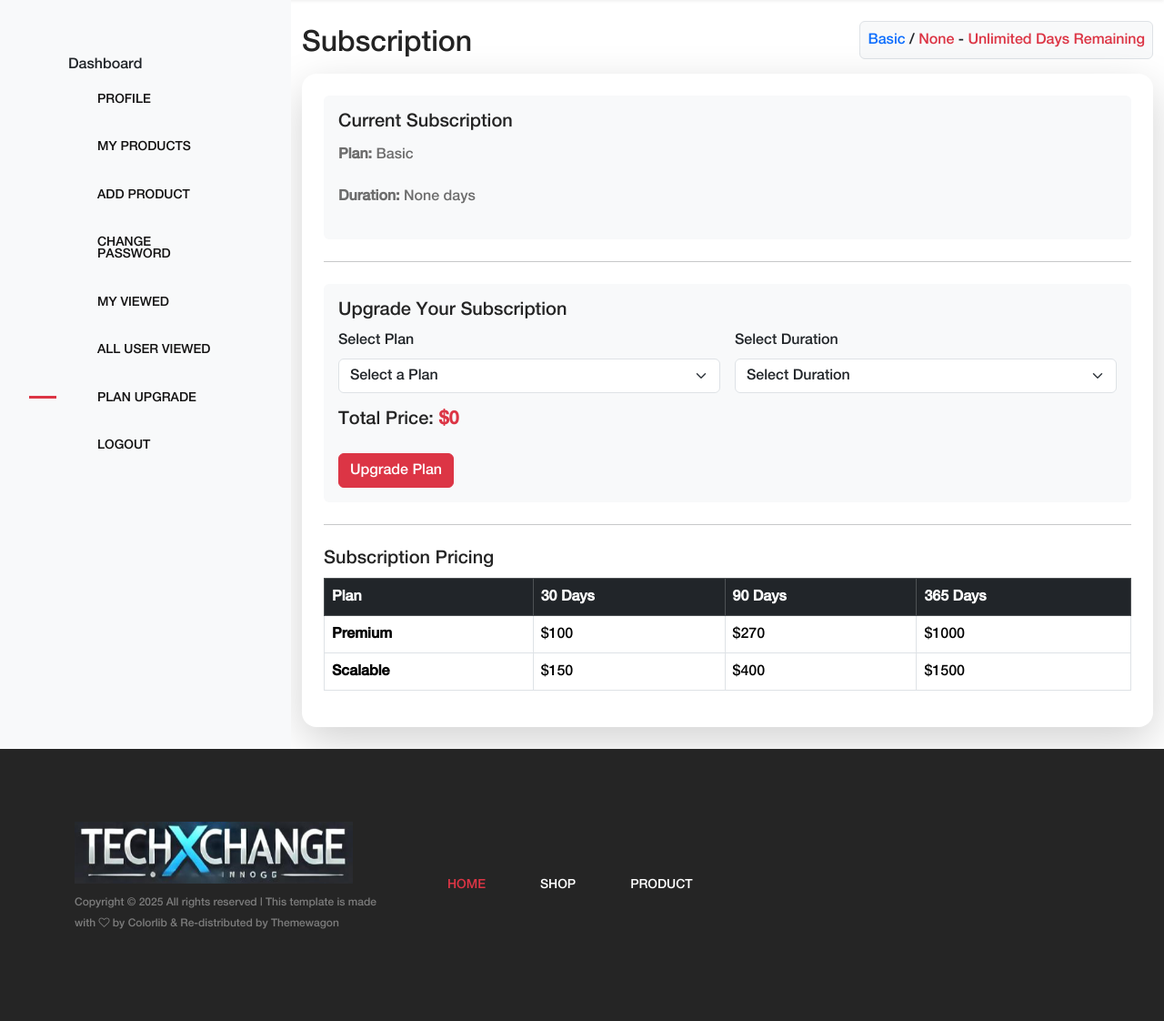
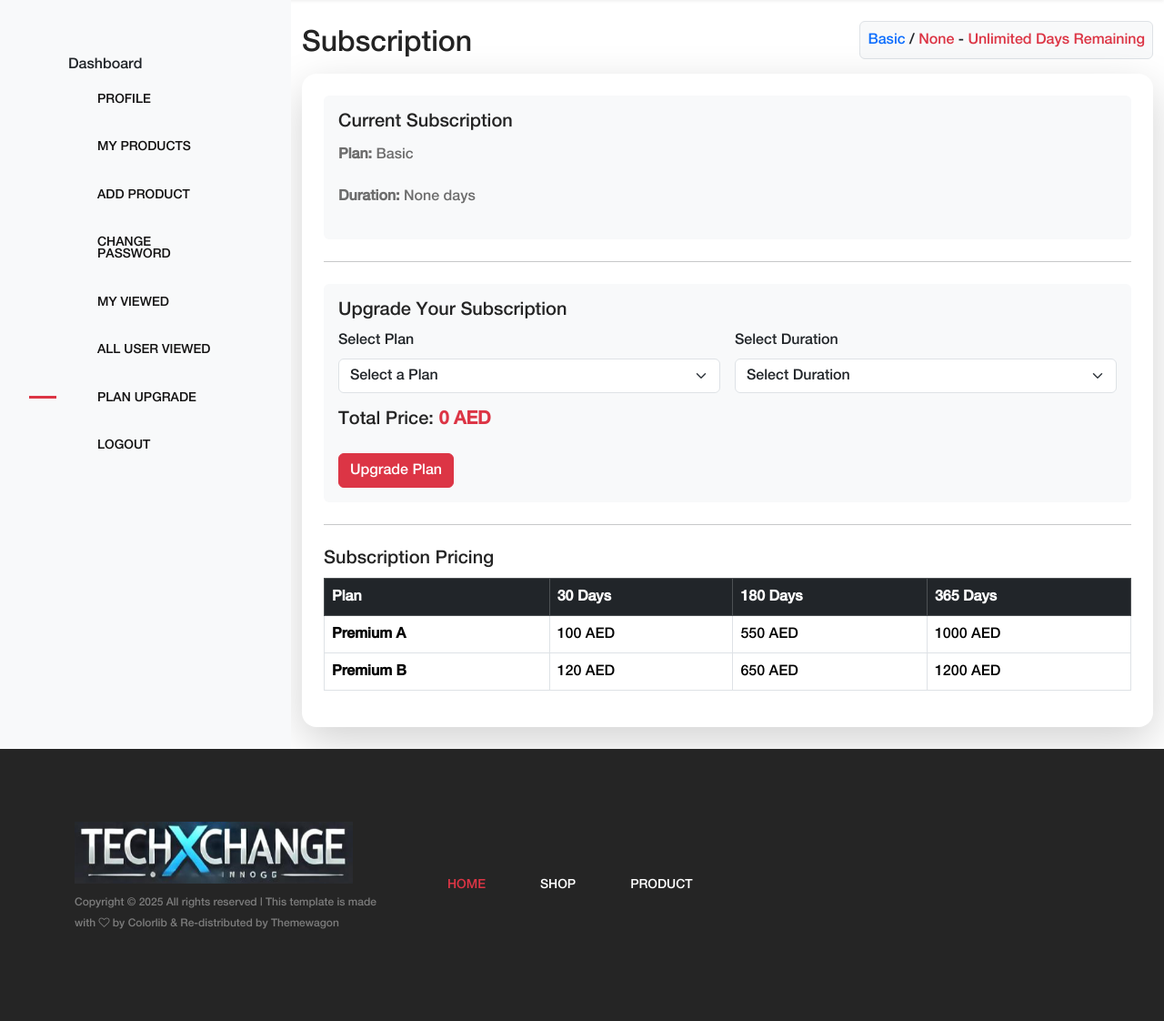
Before and after one commit to VIVEKVKC55/techx, a Django app: page /accounts/plan-upgrade/ in a window 1280 px wide. Shown: the part 80-1202 px from the top of the page at 91% size. Run offline with Django 5.2, Linux system fonts and the light colour scheme; the visitor is signed in with stand-in values (Sample User, id 1); data comes from the database, SQL or seed files in the repository; parts of the project's set-up code (start-up, migrations or seed data) failed here and were passed over; some libraries are stand-ins or nearby versions.

Commit message:
update plans details

```diff
--- a/customer/forms.py
+++ b/customer/forms.py
@@ -3,13 +3,15 @@
 
 # Define Subscription Pricing
 PLAN_PRICES = {
-    "premium": {30: 100, 90: 270, 365: 1000},  # Prices for Premium-A
-    "scalable": {30: 150, 90: 400, 365: 1500},  # Prices for Premium-B
+    "premium": {30: 100, 180: 550, 365: 1000},  # Prices for Premium-A
+    "scalable": {30: 120, 180: 650, 365: 1200},  # Prices for Premium-B
 }
+PLAN_CHOICE = [("premium", "Premium A"), ("scalable", "Premium B")]
+DURATION_CHOICE = [(30, "30 Days"), (180, "180 Days"), (365, "365 Days")]
 
 class SubscriptionUpgradeForm(forms.ModelForm):
-    plan = forms.ChoiceField(choices=[("premium", "Premium"), ("scalable", "Scalable")], required=True)
-    duration = forms.ChoiceField(choices=[(30, "30 Days"), (90, "90 Days"), (365, "365 Days")], required=True)
+    plan = forms.ChoiceField(choices=PLAN_CHOICE, required=True)
+    duration = forms.ChoiceField(choices=DURATION_CHOICE, required=True)
 
     class Meta:
         model = Subscription
--- a/customer/models.py
+++ b/customer/models.py
@@ -26,7 +26,7 @@
 
     DURATION_CHOICES = [
         (30, "1 Month"),
-        (90, "3 Months"),
+        (180, "6 Months"),
         (365, "1 Year"),
     ]
 
--- a/templates/default/customer/dashboard/upgrade.html
+++ b/templates/default/customer/dashboard/upgrade.html
@@ -17,7 +17,8 @@
                 <!-- Current Subscription Info -->
                 <div class="p-3 bg-light rounded">
                     <h5>Current Subscription</h5>
-                    <p><strong>Plan:</strong> {{ subscription.plan|capfirst }}</p>
+                    <p><strong>Plan:</strong>{% if subscription.plan == "premium" %} Premium A {% elif subscription.plan == "scalable" %} Premium B {% else %} {{ subscription.plan|capfirst }} {% endif %}
+                    </p>
                     <p><strong>Duration:</strong> {{ subscription.duration_days }} days</p>
                 </div>
 
@@ -34,7 +35,9 @@
                                 <select id="planSelect" name="plan" class="form-select" required>
                                     <option value="" selected disabled>Select a Plan</option>
                                     {% for plan, durations in plan_prices.items %}
-                                        <option value="{{ plan }}">{{ plan|capfirst }}</option>
+                                        <option value="{{ plan }}">
+                                            {% if plan == "premium" %} Premium A {% elif plan == "scalable" %} Premium B {% else %} {{ plan|capfirst }} {% endif %}
+                                        </option>
                                     {% endfor %}
                                 </select>
                             </div>
@@ -50,7 +53,7 @@
 
                         <!-- Dynamic Price Display -->
                         <div class="mt-3">
-                            <h5>Total Price: <span id="priceDisplay" class="text-danger fw-bold">$0</span></h5>
+                            <h5>Total Price: <span id="priceDisplay" class="text-danger fw-bold">0 AED</span></h5>
                         </div>
 
                         <button type="submit" class="btn btn-danger mt-3">Upgrade Plan</button>
@@ -68,17 +71,17 @@
                             <tr>
                                 <th>Plan</th>
                                 <th>30 Days</th>
-                                <th>90 Days</th>
+                                <th>180 Days</th>
                                 <th>365 Days</th>
                             </tr>
                         </thead>
                         <tbody>
                             {% for plan, durations in plan_prices.items %}
                             <tr>
-                                <td><strong>{{ plan|capfirst }}</strong></td>
-                                <td>${{ durations.30|default:"-" }}</td>
-                                <td>${{ durations.90|default:"-" }}</td>
-                                <td>${{ durations.365|default:"-" }}</td>
+                                <td><strong>{% if plan == "premium" %} Premium A {% elif plan == "scalable" %} Premium B {% else %} {{ plan|capfirst }} {% endif %}</strong></td>
+                                <td>{{ durations.30|default:"-" }} AED</td>
+                                <td>{{ durations.180|default:"-" }} AED</td>
+                                <td>{{ durations.365|default:"-" }} AED</td>
                             </tr>
                             {% endfor %}
                         </tbody>
@@ -114,7 +117,7 @@
     function updatePrice() {
         const plan = planSelect.value;
         const duration = durationSelect.value;
-        priceDisplay.textContent = duration ? `$${planPrices[plan][duration]}` : "$0";
+        priceDisplay.textContent = duration ? `${planPrices[plan][duration]} AED` : "0 AED";
     }
 
     // Event listeners
```
